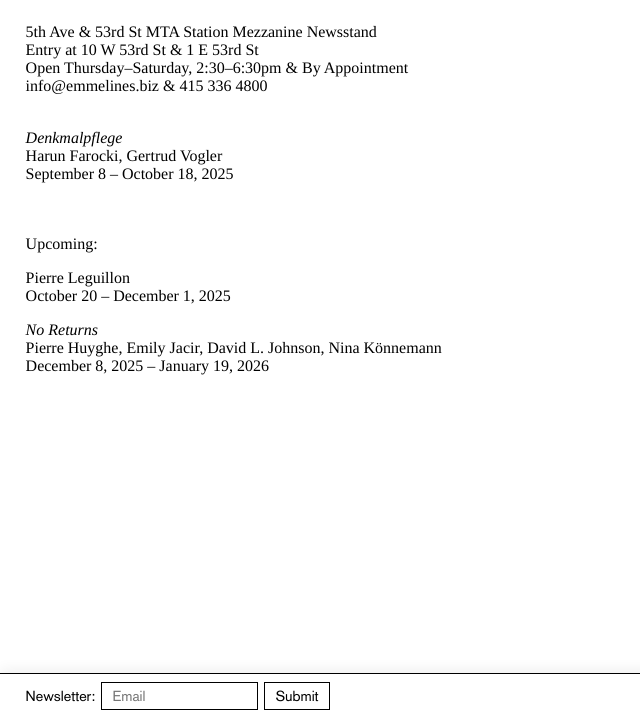
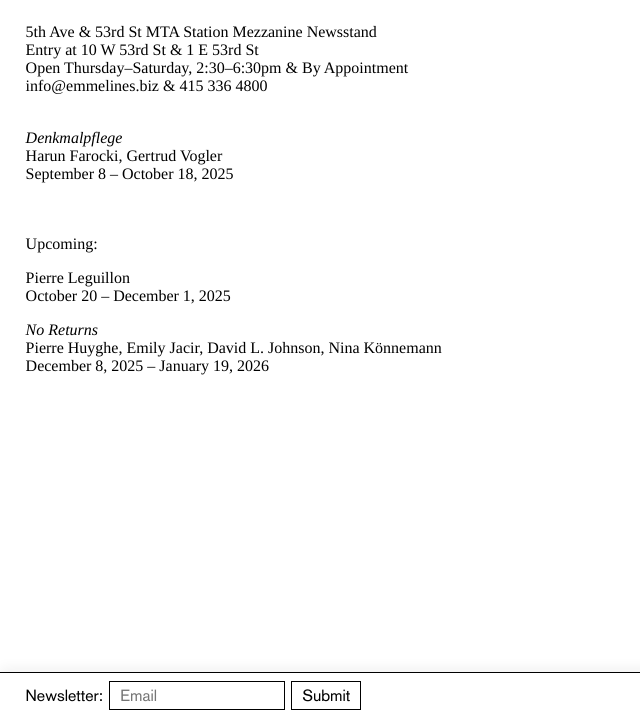
Before and after one commit to williamwiebe/emmelines, a plain HTML site: page index.html in a window 1280 px wide. Shown: the part 82-800 px from the top of the page, without its empty margins (0-640 px from the left). Drawn offline with Linux system fonts and the light colour scheme.

Commit message:
submit button

```diff
--- a/main.css
+++ b/main.css
@@ -130,7 +130,6 @@ footer.newsletter form {
 }
 /* Keep label on one line */
 footer.newsletter label {
-  font-size: 0.9rem; /* match input & button */
   white-space: nowrap;
 }
 
@@ -144,7 +143,6 @@ footer.newsletter button {
   padding: 4px 10px; /* breathing room around text */
   border: 1px solid #000;
   background: #fff;
-  font-size: 0.9rem;
   cursor: pointer;
 
   /* remove the forced shared height/line-height */
```
